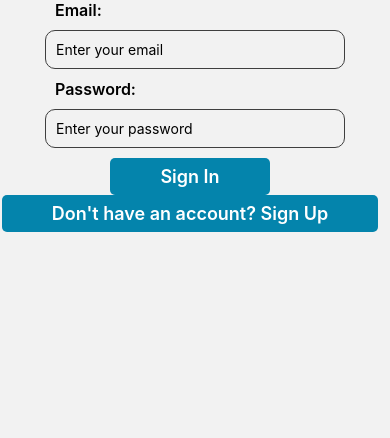
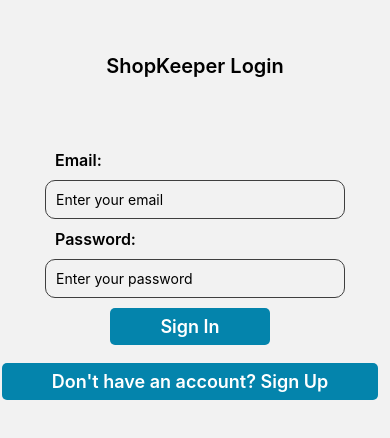
Before and after one commit to omshete0550/NutriSure, a React Native app in the folder client/: screen / in a window 390 px wide. Shown: the top 438 px of the page. Built offline with nearby package versions, Linux system fonts and the light colour scheme.

Commit message:
Small ui chnages in regis, lohin ,shop and user commit

```diff
--- a/client/components/Shop/Step1.jsx
+++ b/client/components/Shop/Step1.jsx
@@ -64,6 +64,7 @@ export default function Step1({ }) {
 
   return (
     <View style={{ flex: 1, alignItems: "center", justifyContent: "center" }}>
+      <Text style={{fontSize:"1.25rem",fontWeight:"600"}}>ShopKeeper Sign Up</Text>
       <View>
         <Text style={styles.textSmall}>Shop Name:</Text>
         <TextInput
--- a/client/pages/Login.jsx
+++ b/client/pages/Login.jsx
@@ -52,6 +52,8 @@ export default function Login({ navigation }) {
   return (
     <View style={{ flex: 1, alignItems: "center" }}>
 
+      <Text style={{fontSize:"1.25rem",fontWeight:"600"}}>User Login</Text>
+
       <View>
         <Text style={styles.textSmall}>Email:</Text>
         <TextInput
@@ -75,6 +77,7 @@ export default function Login({ navigation }) {
       <TouchableOpacity style={styles.btn} onPress={login}>
         <Text style={styles.btnText}>Sign In</Text>
       </TouchableOpacity>
+      <br></br>
       <TouchableOpacity style={styles.btn} onPress={()=>{navigation.navigate('Sign Up')}}>
         <Text style={styles.btnText}>Don't have an account? Sign Up</Text>
       </TouchableOpacity>
--- a/client/pages/Register.jsx
+++ b/client/pages/Register.jsx
@@ -56,6 +56,7 @@ export default function Register({ navigation }) {
 
   return (
     <View style={{ flex: 1, alignItems: "center" }}>
+      <Text style={{fontSize:"1.25rem",fontWeight:"600"}}>User Sign Up</Text>
       <View>
         <Text style={styles.textSmall}>First Name:</Text>
         <TextInput
--- a/client/pages/ShopLogin.jsx
+++ b/client/pages/ShopLogin.jsx
@@ -51,6 +51,14 @@ export default function ShopLogin({ navigation }) {
 
     return (
         <View style={{ flex: 1, alignItems: "center" }}>
+            <br></br>
+            <br></br>
+            <br></br>
+            <Text style={{fontSize:"1.25rem",fontWeight:"600"}}>ShopKeeper Login</Text>
+            <br></br>
+            <br></br>
+            <br></br>
+            <br></br>
 
             <View>
                 <Text style={styles.textSmall}>Email:</Text>
@@ -75,6 +83,7 @@ export default function ShopLogin({ navigation }) {
             <TouchableOpacity style={styles.btn} onPress={login}>
                 <Text style={styles.btnText}>Sign In</Text>
             </TouchableOpacity>
+            <br></br>
             <TouchableOpacity style={styles.btn} onPress={() => { navigation.navigate('ShopAdminLogin') }}>
                 <Text style={styles.btnText}>Don't have an account? Sign Up</Text>
             </TouchableOpacity>
```
